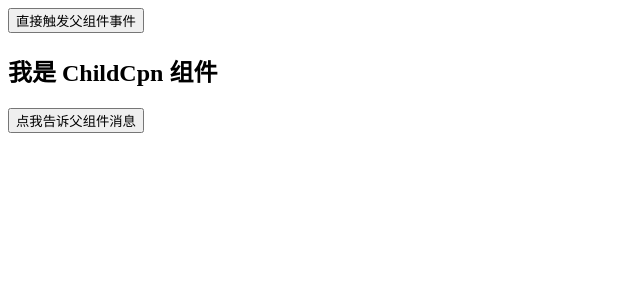
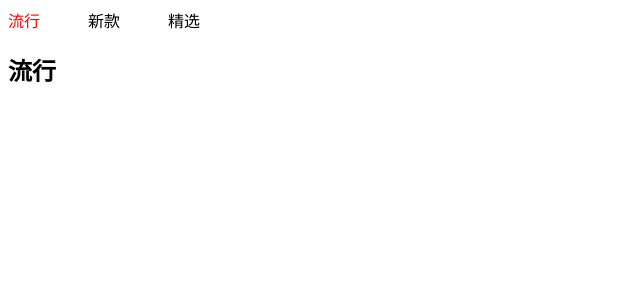
Before and after one commit to icebluesky2666/learn-coderwhy-react, a React (Create React App) app in the folder 06-learn-component/: page / in a window 1280 px wide. Shown: the top 300 px of the page, without its empty margins (0-640 px from the left). Built offline with nearby package versions, Linux system fonts and the light colour scheme.

Commit message:
feat: 组件化开发-tabControl切换小案例

```diff
--- /dev/null
+++ b/06-learn-component/src/04-组件通信案例/App.js
@@ -0,0 +1,27 @@
+import React, { Component } from 'react'
+import TabControl from './TabControl'
+
+export default class App extends Component {
+  constructor(props) {
+    super(props)
+    this.titles = ['流行', '新款', '精选']
+    this.state = {
+      activeIndex: 0
+    }
+  }
+
+  render() {
+    const { activeIndex } = this.state
+    return (
+      <div>
+        <TabControl activeIndex={activeIndex} titles={this.titles} changeIndex={(index) => this.changeIndex(index)} />
+      </div>
+    )
+  }
+
+  changeIndex(index) {
+    this.setState({
+      activeIndex: index
+    })
+  }
+}
--- /dev/null
+++ b/06-learn-component/src/04-组件通信案例/TabControl.js
@@ -0,0 +1,30 @@
+import React, { Component } from 'react'
+
+export default class TabControl extends Component {
+  render() {
+    const { titles = [], activeIndex = 0, changeIndex } = this.props
+    return (
+      <div>
+        <div>
+          {titles.map((item, index) => (
+            <span
+              key={item}
+              style={{
+                display: 'inline-block',
+                width: '80px',
+                color: activeIndex === index && 'red',
+                cursor: 'pointer'
+              }}
+              onClick={() => changeIndex(index)}
+            >
+              {item}
+            </span>
+          ))}
+        </div>
+        <div>
+          <h2>{titles[activeIndex]}</h2>
+        </div>
+      </div>
+    )
+  }
+}
--- a/06-learn-component/src/index.js
+++ b/06-learn-component/src/index.js
@@ -7,6 +7,7 @@ import ReactDOM from 'react-dom'
 // import App from './03-组件间的通信/02-父传子通信-类组件'
 // import App from './03-组件间的通信/03-父传子通信-函数组件'
 // import App from './03-组件间的通信/04-父传子通信-属性验证'
-import App from './03-组件间的通信/05-子传父通信-函数组件-函数传递'
+// import App from './03-组件间的通信/05-子传父通信-函数组件-函数传递'
+import App from './04-组件通信案例/App'
 
 ReactDOM.render(<App />, document.querySelector('#root'))
```
